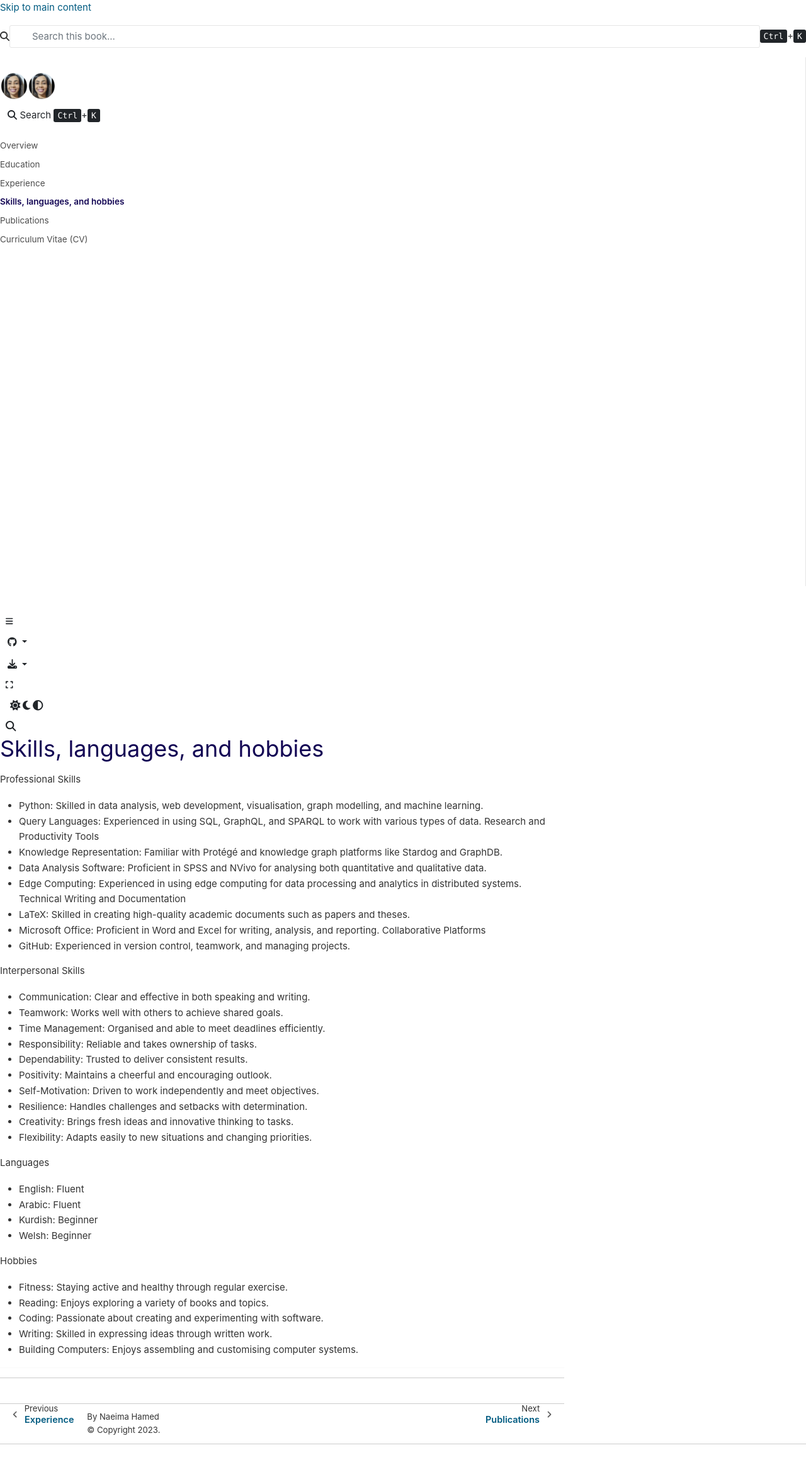
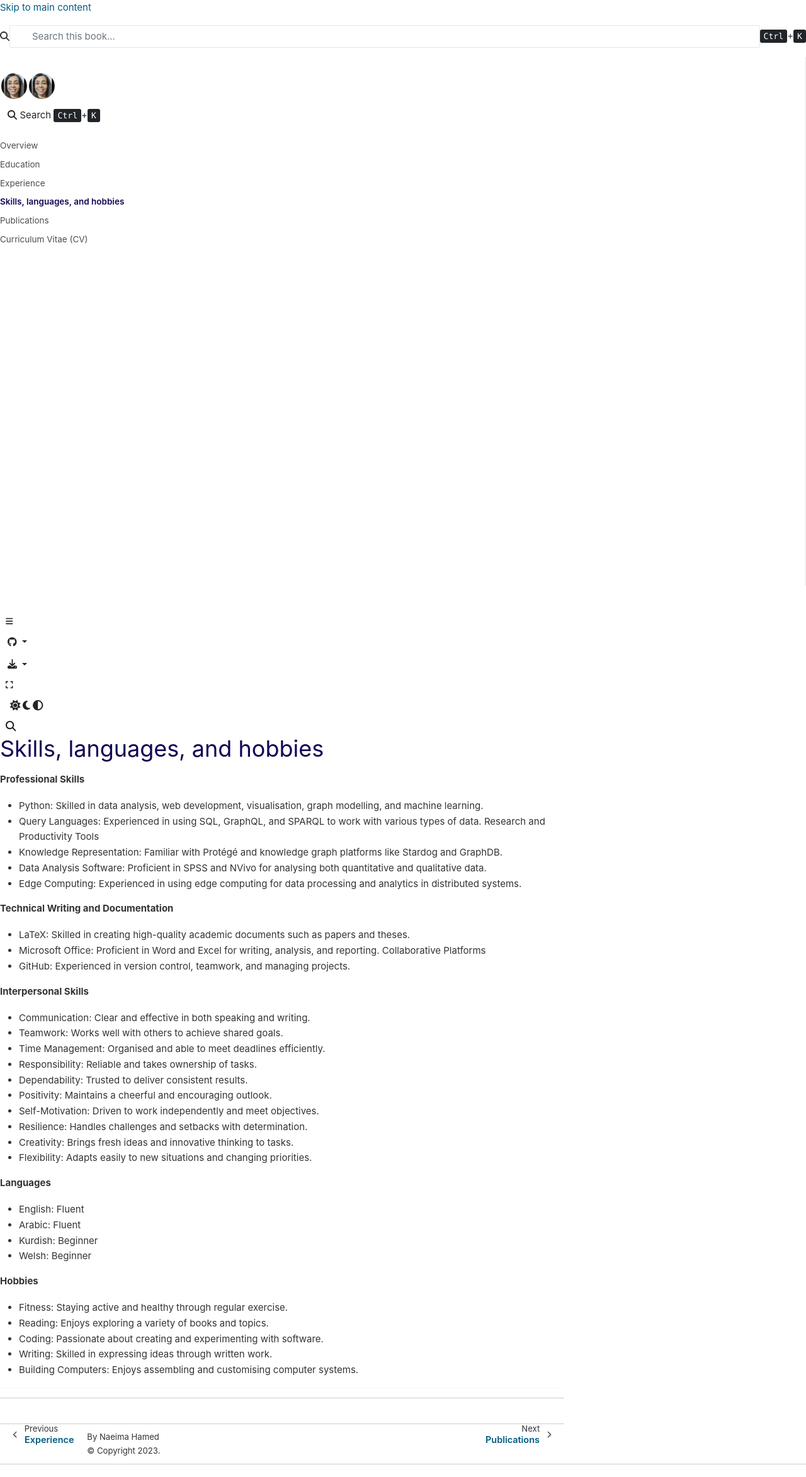
Before and after one commit to Naeima/Naeima, a Jupyter Book: the page built from Skills.md, in a window 1280 px wide. Shown: the whole page at 63% size. Built offline with Jupyter Book 1.0.4 settings and Sphinx 7.4.7 and the Sphinx Book theme 1.1.4, drawn with Linux system fonts in a browser that asks for light colours; before the commit the page ends 2314 px from its top, so only the background shows below that.

Commit message:
Add files via upload

```diff
--- a/Skills.md
+++ b/Skills.md
@@ -1,6 +1,6 @@
 ### Skills, languages, and hobbies
 
-Professional Skills
+**Professional Skills**
 
 
 - Python: Skilled in data analysis, web development, visualisation, graph modelling, and machine learning.
@@ -9,13 +9,16 @@ Research and Productivity Tools
 - Knowledge Representation: Familiar with Protégé and knowledge graph platforms like Stardog and GraphDB.
 - Data Analysis Software: Proficient in SPSS and NVivo for analysing both quantitative and qualitative data.
 - Edge Computing: Experienced in using edge computing for data processing and analytics in distributed systems.
-Technical Writing and Documentation
+
+
+**Technical Writing and Documentation**
+
 - LaTeX: Skilled in creating high-quality academic documents such as papers and theses.
 - Microsoft Office: Proficient in Word and Excel for writing, analysis, and reporting.
 Collaborative Platforms
 - GitHub: Experienced in version control, teamwork, and managing projects.
 
-Interpersonal Skills
+**Interpersonal Skills**
 
 - Communication: Clear and effective in both speaking and writing.
 - Teamwork: Works well with others to achieve shared goals.
@@ -28,14 +31,14 @@ Interpersonal Skills
 - Creativity: Brings fresh ideas and innovative thinking to tasks.
 - Flexibility: Adapts easily to new situations and changing priorities.
 
- Languages
+**Languages**
 
 - English: Fluent
 - Arabic: Fluent
 - Kurdish: Beginner
 - Welsh: Beginner
 
-Hobbies
+**Hobbies**
 
 - Fitness: Staying active and healthy through regular exercise.
 - Reading: Enjoys exploring a variety of books and topics.
```
Also changed, not shown: Skills.html (+8 -6 lines), _sources/Skills.md (+8 -5 lines).
